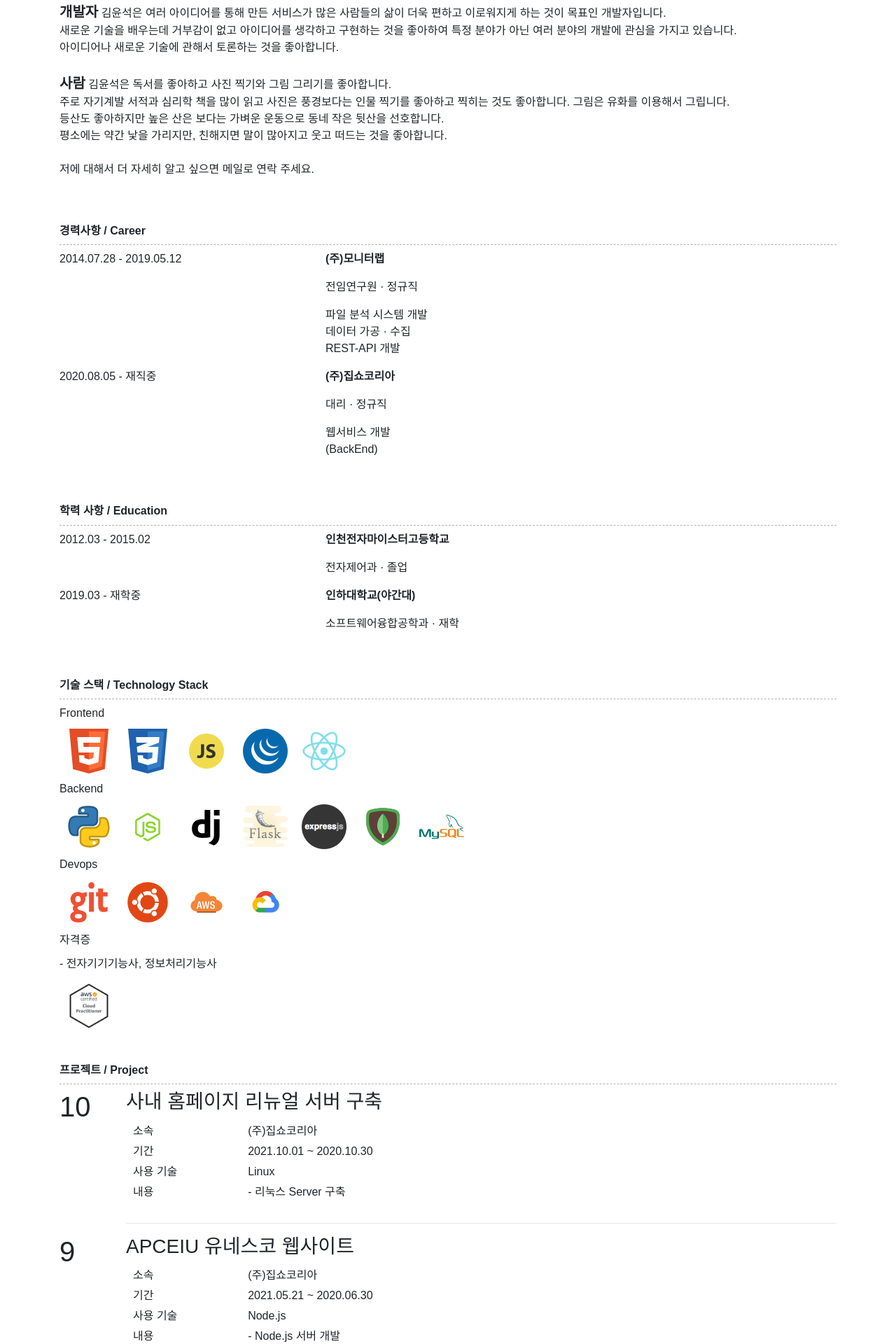
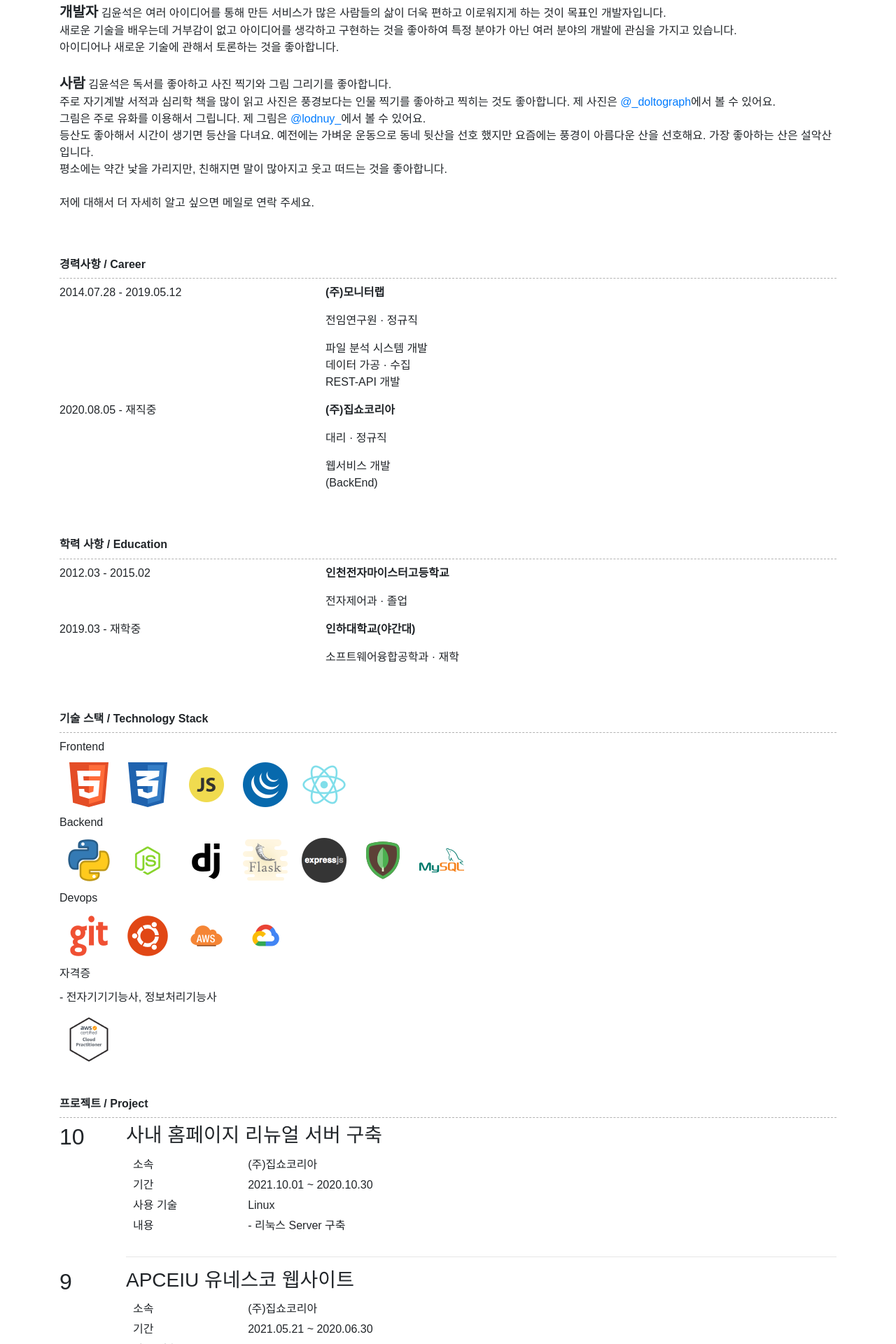
Before and after one commit to spro1/resume, a React (Create React App) app: page / in a window 1280 px wide. Shown: the part 540-2460 px from the top of the page at 70% size. Built offline with nearby package versions, Linux system fonts and the light colour scheme; a web font is replaced by a local one.

Commit message:
introduce rewrite

```diff
--- a/src/components/Content.js
+++ b/src/components/Content.js
@@ -117,8 +117,9 @@ export default class Content extends Component{
                                 <br/>
                                 <br/>
                                 <strong style={{fontSize:'20px'}}>사람</strong> 김윤석은 독서를 좋아하고 사진 찍기와 그림 그리기를 좋아합니다.<br/>
-                                주로 자기계발 서적과 심리학 책을 많이 읽고 사진은 풍경보다는 인물 찍기를 좋아하고 찍히는 것도 좋아합니다. 그림은 유화를 이용해서 그립니다.<br/>
-                                등산도 좋아하지만 높은 산은 보다는 가벼운 운동으로 동네 작은 뒷산을 선호합니다.<br/>
+                                주로 자기계발 서적과 심리학 책을 많이 읽고 사진은 풍경보다는 인물 찍기를 좋아하고 찍히는 것도 좋아합니다. 제 사진은 <a href='https://www.instagram.com/lodnuy_/'>@_doltograph</a>에서 볼 수 있어요.<br/>
+                                그림은 주로 유화를 이용해서 그립니다. 제 그림은 <a href='https://www.instagram.com/lodnuy_/'>@lodnuy_</a>에서 볼 수 있어요.<br/>
+                                등산도 좋아해서 시간이 생기면 등산을 다녀요. 예전에는 가벼운 운동으로 동네 뒷산을 선호 했지만 요즘에는 풍경이 아름다운 산을 선호해요. 가장 좋아하는 산은 설악산 입니다.<br/>
                                 평소에는 약간 낯을 가리지만, 친해지면 말이 많아지고 웃고 떠드는 것을 좋아합니다.<br/>
                                 <br/>
                                 저에 대해서 더 자세히 알고 싶으면 메일로 연락 주세요.
@@ -241,7 +242,7 @@ export default class Content extends Component{
                         projects.reverse().map(project => {
                             return <Row>
                                 <Col xs={1}>
-                                    <h1>{project.id}</h1>
+                                    <h2>{project.id}</h2>
                                 </Col>
                                 <Col xs={11}>
                                     <h3>{project.title}</h3>
```
